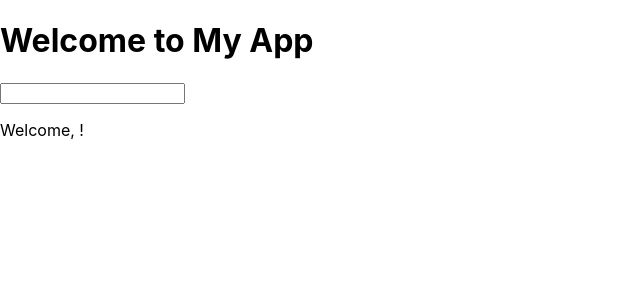
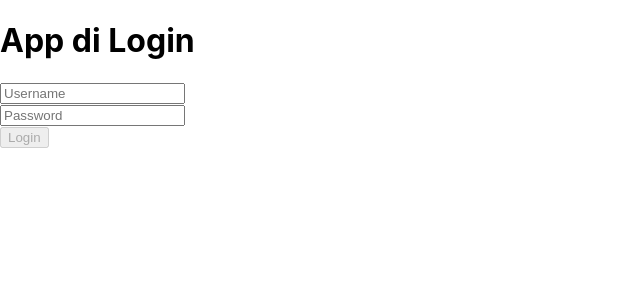
Before and after one commit to NicolaPisani/react, a React (Create React App) app in the folder hello/: page / in a window 1280 px wide. Shown: the top 300 px of the page, without its empty margins (0-640 px from the left). Built offline with nearby package versions, Linux system fonts and the light colour scheme.

Commit message:
form-add-login

```diff
--- a/hello/src/App.js
+++ b/hello/src/App.js
@@ -1,12 +1,17 @@
 import React from "react";
-import InteractiveWelcome from "./InteractiveWelcome";
+import Login from "./Login";
 
 class App extends React.Component {
+  handleLogin = (credentials) => {
+
+    console.log("Login:", credentials);
+  };
+
   render() {
     return (
       <div>
-        <h1>Welcome to My App</h1>
-        <InteractiveWelcome />
+        <h1>App di Login</h1>
+        <Login onLogin={this.handleLogin} />
       </div>
     );
   }
--- /dev/null
+++ b/hello/src/Login.js
@@ -0,0 +1,52 @@
+import React from "react";
+
+class Login extends React.Component {
+  constructor(props) {
+    super(props);
+    this.state = {
+      username: "",
+      password: "",
+    };
+  }
+
+  handleInputChange = (event) => {
+    const { name, value } = event.target;
+    this.setState({ [name]: value });
+  };
+
+  handleLogin = () => {
+    const { onLogin } = this.props;
+    onLogin(this.state);
+  };
+
+  render() {
+    const { username, password } = this.state;
+    const isDisabled = username === "" || password === "";
+
+    return (
+      <div>
+        <input
+          type="text"
+          name="username"
+          value={username}
+          onChange={this.handleInputChange}
+          placeholder="Username"
+        />
+        <br />
+        <input
+          type="password"
+          name="password"
+          value={password}
+          onChange={this.handleInputChange}
+          placeholder="Password"
+        />
+        <br />
+        <button onClick={this.handleLogin} disabled={isDisabled}>
+          Login
+        </button>
+      </div>
+    );
+  }
+}
+
+export default Login;
```
